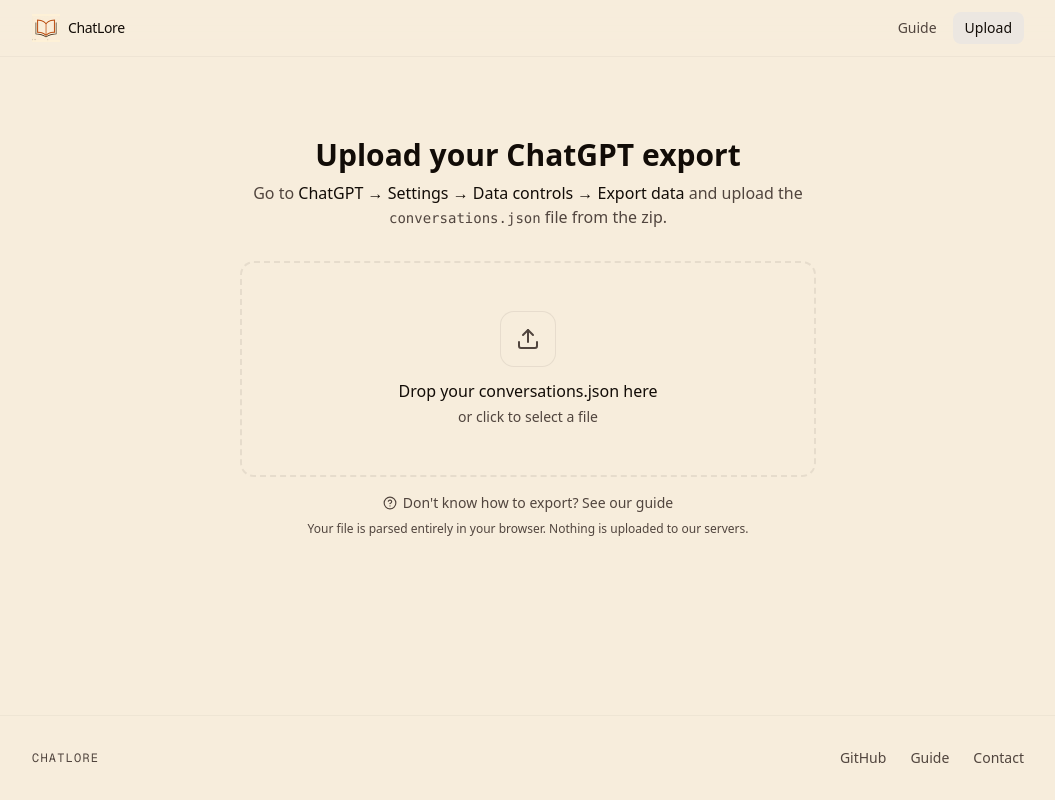
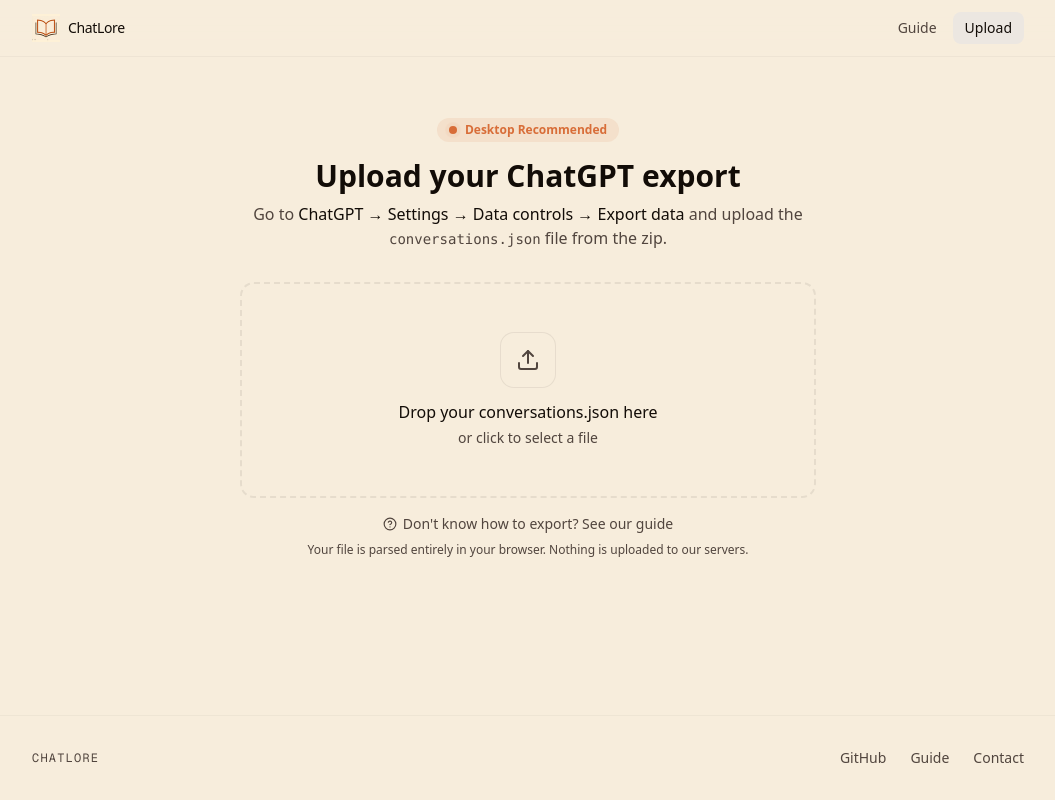
Before and after one commit to MarinaBrau/chatlore, a Next.js app: page /upload in a window 1280 px wide. Shown: the whole page, without its empty margins (112-1167 px from the left). Built offline with nearby package versions, Linux system fonts and the light colour scheme.

Commit message:
ux: add desktop recommended notices to home and upload pages

```diff
--- a/src/app/upload/page.tsx
+++ b/src/app/upload/page.tsx
@@ -40,6 +40,13 @@
         className="w-full max-w-xl"
       >
         <div className="mb-8 text-center">
+          <div className="mx-auto mb-4 inline-flex items-center gap-2 rounded-full bg-amber/10 px-3 py-1 text-xs font-semibold text-amber">
+            <span className="relative flex h-2 w-2">
+              <span className="absolute inline-flex h-full w-full animate-ping rounded-full bg-amber opacity-75"></span>
+              <span className="relative inline-flex h-2 w-2 rounded-full bg-amber"></span>
+            </span>
+            Desktop Recommended
+          </div>
           <h1 className="text-2xl font-bold sm:text-3xl">
             Upload your ChatGPT export
           </h1>
--- a/src/components/landing/HeroSection.tsx
+++ b/src/components/landing/HeroSection.tsx
@@ -286,6 +286,13 @@
               <ArrowRight className="size-4 transition-transform group-hover:translate-x-0.5" />
             </Link>
           </motion.div>
+
+          <motion.p
+            variants={fadeSlide}
+            className="mt-6 flex items-center justify-center gap-2 text-[11px] font-medium uppercase tracking-widest text-muted-foreground/40 lg:justify-start"
+          >
+            Best on Desktop • Free forever • 100% Secure
+          </motion.p>
         </motion.div>
       </div>
     </section>
```
